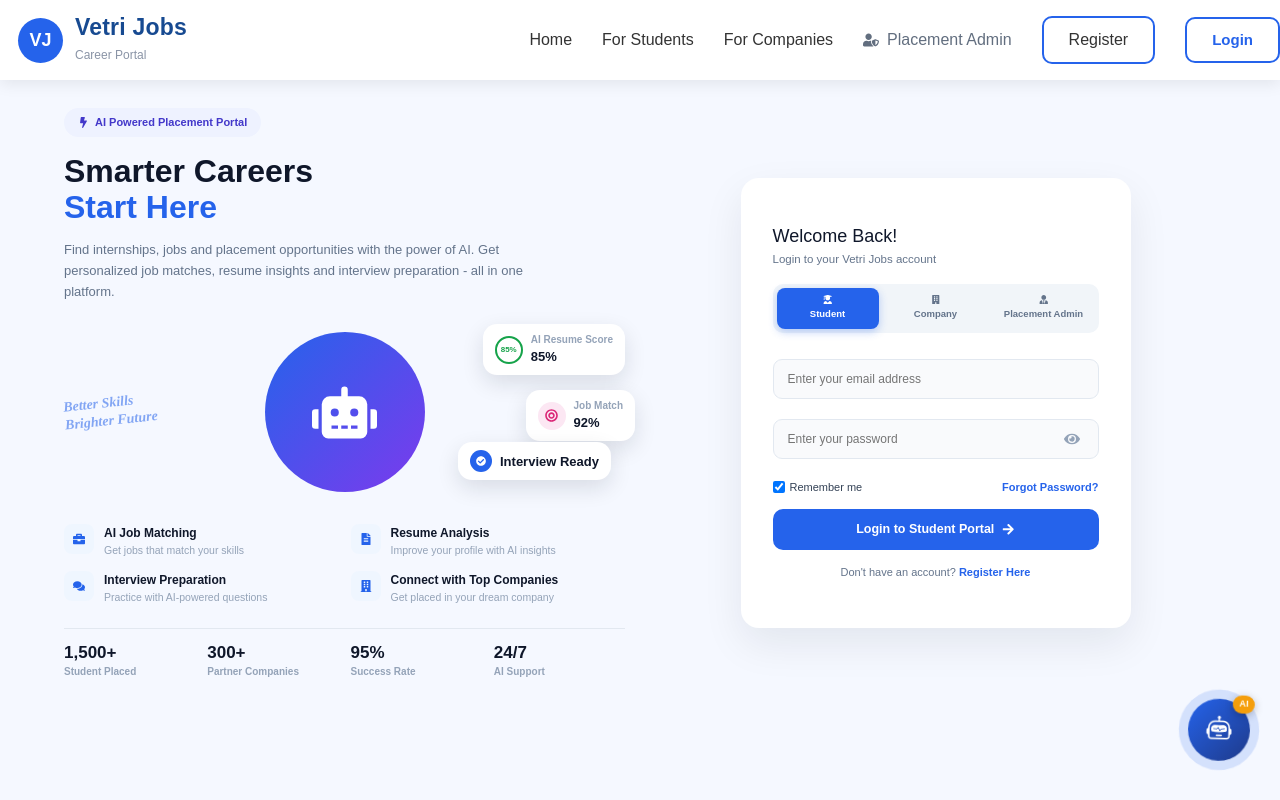
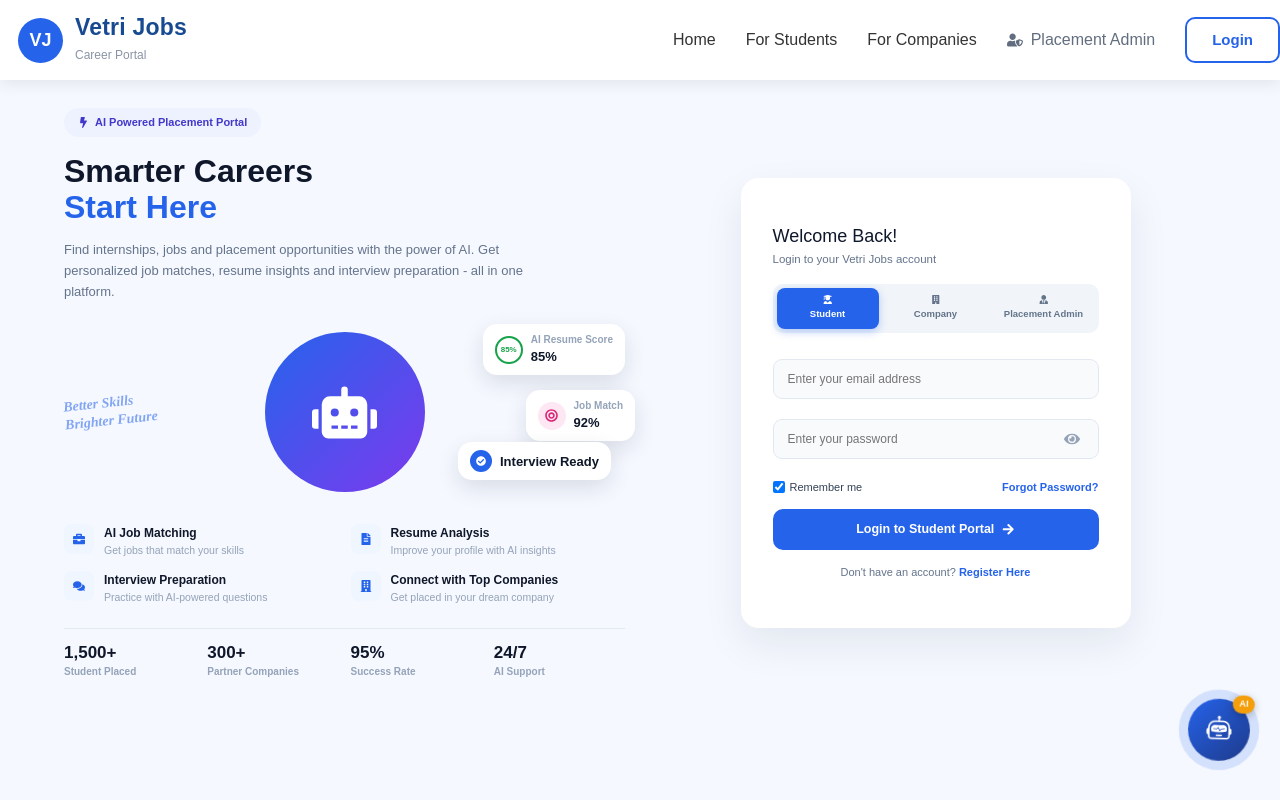
Before and after one commit to padmavathyprasannakumar/vetri-jobs-system, a React (Vite) app in the folder vetri_jobs_frontend/: page / in a window 1280 px wide. Shown: the top 800 px of the page. Built offline with nearby package versions, Linux system fonts and the light colour scheme; no server answers.

Commit message:
Update Navbar.jsx

```diff
--- a/vetri_jobs_frontend/src/components/Navbar/Navbar.jsx
+++ b/vetri_jobs_frontend/src/components/Navbar/Navbar.jsx
@@ -186,23 +186,12 @@ Placement Admin
 
 
 {/*
-    Only companies can self-register now, so this is a
-    direct link straight to Company Register instead of a
-    dropdown offering a (removed) Student Register option.
+    The standalone Register button is removed - "For
+    Companies" above already links to /company/register,
+    which is now the only self-registration path, so a
+    second button offering the same destination was
+    redundant.
 */}
-
-<Link
-
-to="/company/register"
-
-className="navbar-login-btn"
-
->
-
-Register
-
-</Link>
-
 
 
 <button
```
